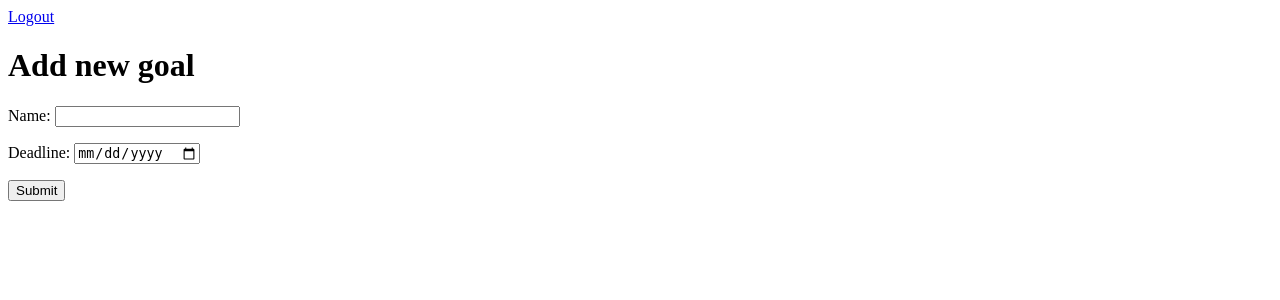
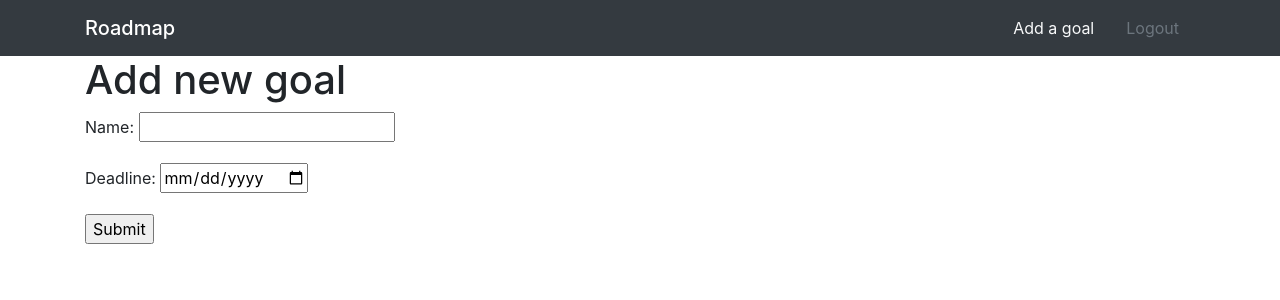
Before and after one commit to alex1the1great/Roadmap, a Django app: page /goal/add/ in a window 1280 px wide. Shown: the top 300 px of the page. Run offline with Django 3.2, Linux system fonts and the light colour scheme; the visitor is signed in with stand-in values (Sample User, id 1); parts of the project's set-up code (start-up, migrations or seed data) failed here and were passed over; some libraries are stand-ins or nearby versions.

Commit message:
update: UI of goal list page

```diff
--- a/roadmap/templates/roadmap/base.html
+++ b/roadmap/templates/roadmap/base.html
@@ -3,10 +3,13 @@
 <head>
     <meta charset="UTF-8">
     <title>Roadmap | {% block title %}{% endblock title %}</title>
+<link rel="stylesheet" href="https://stackpath.bootstrapcdn.com/bootstrap/4.1.3/css/bootstrap.min.css" integrity="sha384-MCw98/SFnGE8fJT3GXwEOngsV7Zt27NXFoaoApmYm81iuXoPkFOJwJ8ERdknLPMO" crossorigin="anonymous">
 </head>
 <body>
-    <a href="{% url 'logout' %}">Logout</a>
-    {% block content %}
-    {% endblock content %}
+    {% include 'roadmap/navbar.html' %}
+    <div class="container">
+        {% block content %}
+        {% endblock content %}
+    </div>
 </body>
 </html>
--- /dev/null
+++ b/roadmap/templates/roadmap/navbar.html
@@ -0,0 +1,18 @@
+<header>
+    <nav class="navbar navbar-dark bg-dark">
+        <div class="container">
+            <a href="{% url 'goal_list' %}">
+                <span class="navbar-brand mb-0 h1">Roadmap</span>
+            </a>
+
+            <ul class="nav justify-content-end">
+                <li class="nav-item">
+                    <a class="nav-link active text-light" href="{% url 'goal_add' %}">Add a goal</a>
+                </li>
+                <li class="nav-item">
+                    <a class="nav-link text-secondary" href="{% url 'logout' %}">Logout</a>
+                </li>
+            </ul>
+        </div>
+    </nav>
+</header>
```
Also changed, not shown: roadmap/templates/roadmap/goal_list.html (+10 -7 lines).
